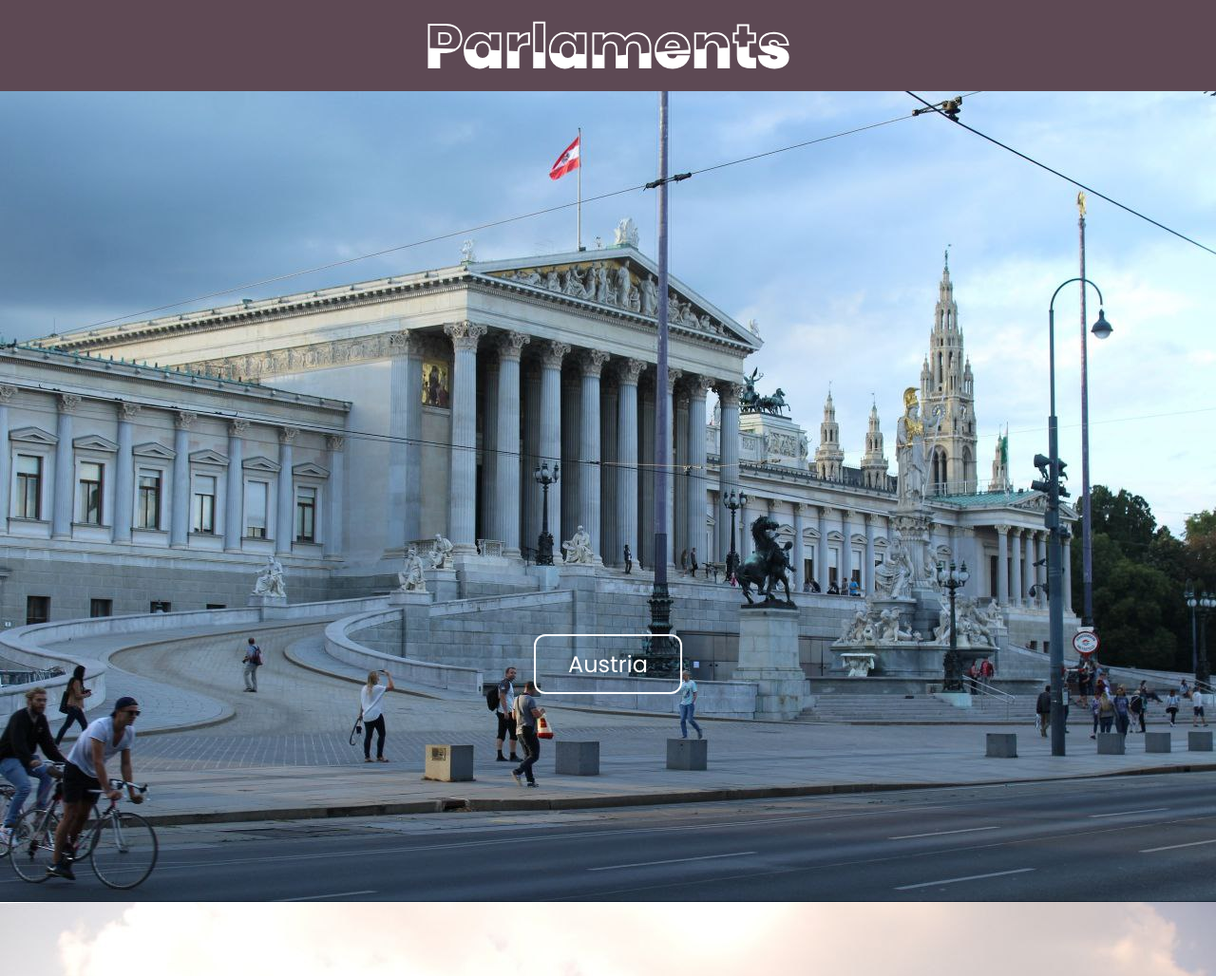
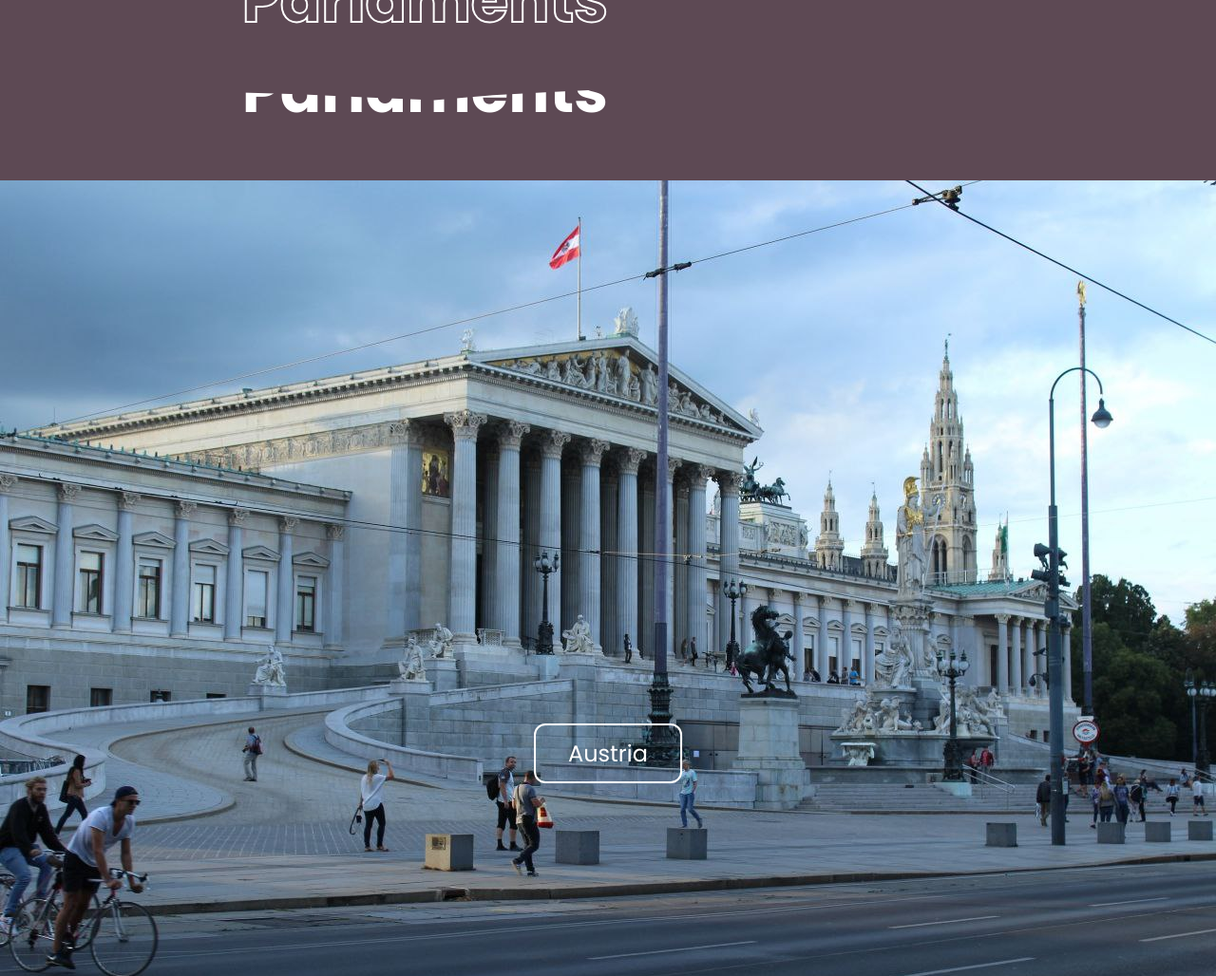
Before and after one commit to danmachiweeb/parlaments, a plain HTML site: page index.html in a window 1280 px wide. Shown: the top 1028 px of the page at 95% size. Drawn offline with Linux system fonts and the light colour scheme.

Commit message:
Update parlaments.css

```diff
--- a/parlaments.css
+++ b/parlaments.css
@@ -22,7 +22,7 @@ nav{
 .heading h2 {
   color: #fff;
   font-size: 4em;
-  position: absolute;
+  position: inherit;
   transform: translate(-50%, -50%);
 
 }
```
